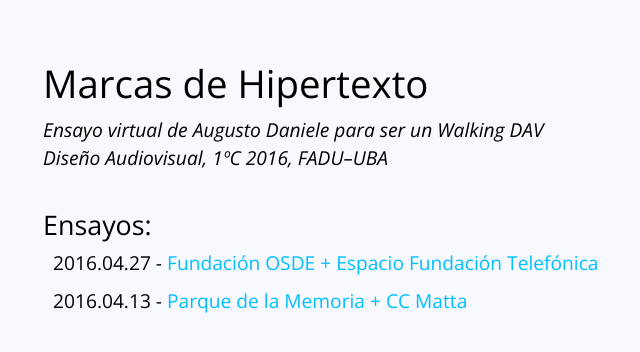
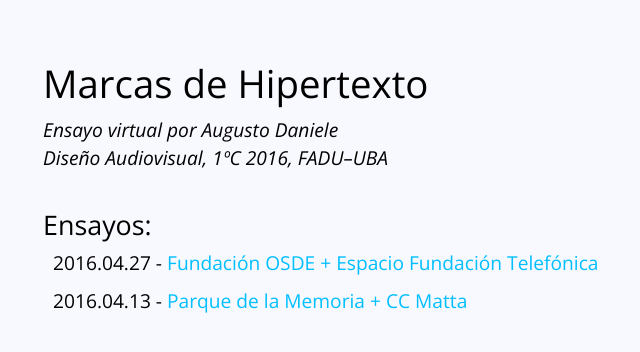
Before and after one commit to tasken/sitio.audiovisual, a Jekyll site: the page built from index.html, in a window 1280 px wide. Shown: the top 352 px of the page, without its empty margins (237-877 px from the left). Built offline with Jekyll 4.4.1, drawn with Linux system fonts in a browser that asks for light colours.

Commit message:
ser serios

```diff
--- a/_config.yml
+++ b/_config.yml
@@ -1,5 +1,5 @@
 name: Marcas de Hipertexto
-description: Ensayo virtual de Augusto Daniele para ser un Walking DAV
+description: Ensayo virtual por Augusto Daniele
 materia: Diseño Audiovisual, 1ºC 2016, FADU–UBA
 
 baseurl: '/sitio.audiovisual'
```
